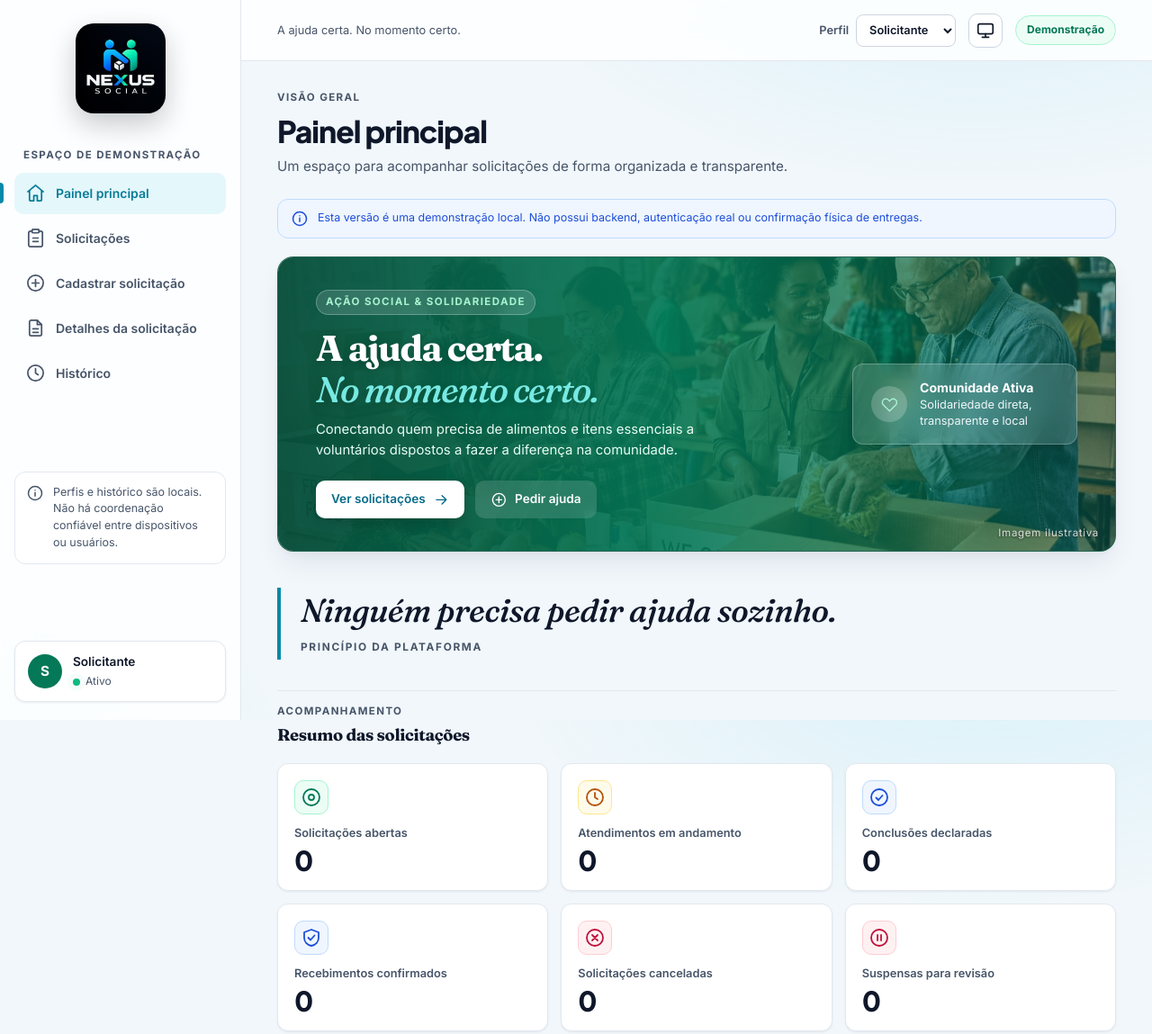
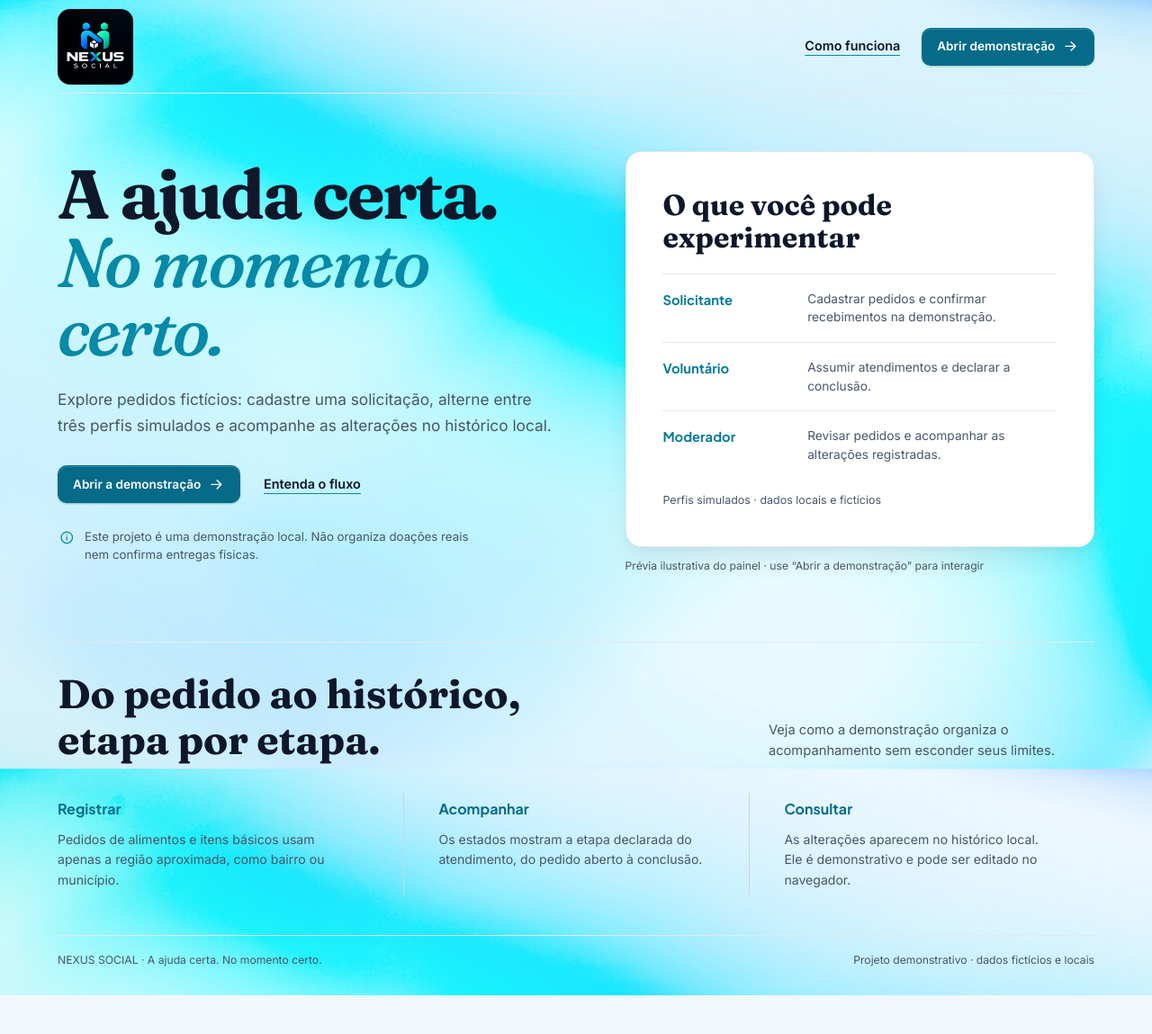
Before and after one commit to Dandan-101-aura/NEXUS-SOCIAL, a website with bundled scripts: page index.html in a window 1280 px wide. Shown: the top 1149 px of the page at 90% size. After the commit the page ends 1106 px from the top, so only its background shows below. Built offline with nearby package versions, Linux system fonts and the light colour scheme.

Commit message:
Fase_de_Desenvolvimento_10_COMPLETA

```diff
--- a/JavaScript/application.js
+++ b/JavaScript/application.js
@@ -35,6 +35,8 @@ import { bindRequestsView, renderRequestsView } from "./views/requests-view.js";
 import { ROLE_LABELS } from "./views/view-utils.js";
 
 const views = [...document.querySelectorAll(".view")];
+const publicHome = document.querySelector("#public-home");
+const appShell = document.querySelector(".app-shell");
 const navigationLinks = [...document.querySelectorAll(".nav-link[data-view]")];
 const navigation = document.querySelector("#site-navigation");
 const menuToggle = document.querySelector(".menu-toggle");
@@ -70,6 +72,7 @@ const sidebarAvatar = document.querySelector("#sidebar-avatar");
 const sidebarProfileName = document.querySelector("#sidebar-profile-name");
 
 const VIEW_TITLES = Object.freeze({
+  home: "Conheça o NEXUS SOCIAL",
   dashboard: "Painel principal",
   requests: "Solicitações",
   "new-request": "Cadastrar solicitação",
@@ -211,6 +214,20 @@ function bindNavigation() {
 }
 
 function showView(viewName, moveFocus) {
+  if (viewName === "home") {
+    publicHome.hidden = false;
+    appShell.hidden = true;
+    document.title = `${VIEW_TITLES.home} | NEXUS SOCIAL`;
+    closeMobileNavigation();
+    if (moveFocus) {
+      publicHome.focus({ preventScroll: true });
+      window.scrollTo({ top: 0 });
+    }
+    return;
+  }
+
+  publicHome.hidden = true;
+  appShell.hidden = false;
   const targetView = document.querySelector(`#view-${viewName}`);
   const targetLink = navigationLinks.find(
     (link) => link.dataset.view === viewName,
--- a/JavaScript/router.js
+++ b/JavaScript/router.js
@@ -1,7 +1,8 @@
 // Roteamento leve por hash. Endereços:
-//   #/painel   #/solicitacoes   #/cadastrar   #/historico
+//   #/inicio   #/painel   #/solicitacoes   #/cadastrar   #/historico
 //   #/solicitacao/<id>   (link direto para os detalhes de uma solicitação)
 const VIEW_PATHS = Object.freeze({
+  home: "inicio",
   dashboard: "painel",
   requests: "solicitacoes",
   "new-request": "cadastrar",
@@ -22,6 +23,10 @@ export function pathFor(view, id = null) {
 }
 
 export function parseHash(hash = window.location.hash) {
+  if (!hash || !hash.startsWith("#/")) {
+    return { view: "home", id: null };
+  }
+
   const cleaned = hash.replace(/^#\/?/, "").split("?")[0];
   const [first = "", ...rest] = cleaned.split("/");
 
@@ -38,7 +43,10 @@ export function parseHash(hash = window.location.hash) {
     return { view: "details", id };
   }
 
-  return { view: PATH_VIEWS[first] ?? "dashboard", id: null };
+  return {
+    view: first ? (PATH_VIEWS[first] ?? "dashboard") : "home",
+    id: null,
+  };
 }
 
 export function navigateTo(view, id = null) {
--- a/index.html
+++ b/index.html
@@ -34,13 +34,150 @@
     />
     <link rel="stylesheet" href="./style.css" />
     <link rel="stylesheet" href="./editorial.css" />
+    <link rel="stylesheet" href="./public.css" />
     <script type="module" src="./JavaScript/script.js"></script>
   </head>
 
   <body>
-    <a class="skip-link" href="#main-content">Pular para o conteúdo</a>
+    <main
+      class="public-home"
+      id="public-home"
+      aria-labelledby="public-title"
+      tabindex="-1"
+    >
+      <a class="skip-link" href="#public-content"
+        >Pular para o conteúdo principal</a
+      >
+      <header class="public-header">
+        <a
+          class="public-brand"
+          href="#/inicio"
+          aria-label="NEXUS SOCIAL, página inicial"
+        >
+          <img src="./assets/nexus-social-logo.jpg" alt="NEXUS SOCIAL" />
+        </a>
+        <nav class="public-nav" aria-label="Navegação da apresentação">
+          <a class="public-how-link" href="#public-how-it-works"
+            >Como funciona</a
+          >
+          <a class="button button-primary" href="#/painel"
+            >Abrir demonstração
+            <span class="btn-icon" data-icon="arrow-right"></span>
+          </a>
+        </nav>
+      </header>
 
-    <div class="app-shell">
+      <div class="public-content" id="public-content" tabindex="-1">
+        <section class="public-hero" aria-labelledby="public-title">
+          <div class="public-hero-copy">
+            <h1 id="public-title">
+              A ajuda certa.<br /><em>No momento certo.</em>
+            </h1>
+            <p>
+              Explore pedidos fictícios: cadastre uma solicitação, alterne entre
+              três perfis simulados e acompanhe as alterações no histórico
+              local.
+            </p>
+            <div class="public-hero-actions">
+              <a class="button button-primary" href="#/painel"
+                >Abrir a demonstração
+                <span class="btn-icon" data-icon="arrow-right"></span>
+              </a>
+              <a class="public-secondary-link" href="#public-how-it-works"
+                >Entenda o fluxo</a
+              >
+            </div>
+            <p class="public-demo-note">
+              <span class="public-demo-icon" data-icon="info"></span>
+              <span
+                >Este projeto é uma demonstração local. Não organiza doações
+                reais nem confirma entregas físicas.</span
+              >
+            </p>
+          </div>
+          <figure class="public-hero-visual">
+            <div
+              class="public-panel-preview"
+              aria-label="Prévia ilustrativa do painel e dos três perfis da demonstração"
+            >
+              <h2>O que você pode experimentar</h2>
+              <dl class="public-profile-list">
+                <div>
+                  <dt>Solicitante</dt>
+                  <dd>
+                    Cadastrar pedidos e confirmar recebimentos na demonstração.
+                  </dd>
+                </div>
+                <div>
+                  <dt>Voluntário</dt>
+                  <dd>Assumir atendimentos e declarar a conclusão.</dd>
+                </div>
+                <div>
+                  <dt>Moderador</dt>
+                  <dd>
+                    Revisar pedidos e acompanhar as alterações registradas.
+                  </dd>
+                </div>
+              </dl>
+              <p class="public-preview-footnote">
+                Perfis simulados · dados locais e fictícios
+              </p>
+            </div>
+            <figcaption>
+              Prévia ilustrativa do painel · use “Abrir a demonstração” para
+              interagir
+            </figcaption>
+          </figure>
+        </section>
+
+        <section
+          class="public-flow"
+          id="public-how-it-works"
+          aria-labelledby="public-flow-title"
+        >
+          <div class="public-flow-heading">
+            <h2 id="public-flow-title">
+              Do pedido ao histórico, etapa por etapa.
+            </h2>
+            <p>
+              Veja como a demonstração organiza o acompanhamento sem esconder
+              seus limites.
+            </p>
+          </div>
+          <ol class="public-flow-steps">
+            <li>
+              <h3>Registrar</h3>
+              <p>
+                Pedidos de alimentos e itens básicos usam apenas a região
+                aproximada, como bairro ou município.
+              </p>
+            </li>
+            <li>
+              <h3>Acompanhar</h3>
+              <p>
+                Os estados mostram a etapa declarada do atendimento, do pedido
+                aberto à conclusão.
+              </p>
+            </li>
+            <li>
+              <h3>Consultar</h3>
+              <p>
+                As alterações aparecem no histórico local. Ele é demonstrativo e
+                pode ser editado no navegador.
+              </p>
+            </li>
+          </ol>
+        </section>
+      </div>
+
+      <footer class="public-footer">
+        <span>NEXUS SOCIAL · A ajuda certa. No momento certo.</span>
+        <span>Projeto demonstrativo · dados fictícios e locais</span>
+      </footer>
+    </main>
+
+    <div class="app-shell" hidden>
+      <a class="skip-link" href="#main-content">Pular para o conteúdo</a>
       <aside
         class="sidebar"
         id="site-navigation"
@@ -48,8 +185,8 @@
       >
         <a
           class="brand"
-          href="#/painel"
-          aria-label="NEXUS SOCIAL, painel principal"
+          href="#/inicio"
+          aria-label="NEXUS SOCIAL, página inicial"
         >
           <img
             class="brand-logo"
--- /dev/null
+++ b/public.css
@@ -0,0 +1,379 @@
+.public-home {
+  min-height: 100vh;
+  padding: 0 clamp(20px, 5vw, 72px) 28px;
+  background-color: transparent;
+  background-image:
+    radial-gradient(56rem 38rem at 96% 0%, var(--glow-1), transparent 64%),
+    radial-gradient(42rem 28rem at 0% 82%, var(--glow-2), transparent 66%);
+  color: var(--text);
+}
+
+.public-header,
+.public-content,
+.public-footer {
+  width: min(100%, 1240px);
+  margin-inline: auto;
+}
+
+.public-header {
+  display: flex;
+  min-height: 104px;
+  align-items: center;
+  justify-content: space-between;
+  gap: 24px;
+  border-bottom: 1px solid var(--border);
+}
+
+.public-brand {
+  display: inline-flex;
+  align-items: center;
+  border-radius: 14px;
+}
+
+.public-brand img {
+  display: block;
+  width: 84px;
+  height: 84px;
+  border-radius: 14px;
+  object-fit: contain;
+}
+
+.public-nav,
+.public-hero-actions {
+  display: flex;
+  align-items: center;
+  gap: 24px;
+}
+
+.public-how-link,
+.public-secondary-link {
+  color: var(--text);
+  font-size: 0.9rem;
+  font-weight: 600;
+  text-decoration-color: var(--primary);
+  text-underline-offset: 5px;
+}
+
+.public-hero {
+  display: grid;
+  grid-template-columns: minmax(0, 1.03fr) minmax(340px, 0.97fr);
+  align-items: center;
+  gap: clamp(40px, 6vw, 88px);
+  padding-block: clamp(36px, 5vw, 68px) clamp(48px, 6vw, 76px);
+}
+
+.public-hero-copy {
+  max-width: 620px;
+}
+
+.public-hero h1 {
+  max-width: 11ch;
+  margin: 0 0 24px;
+  font-family: var(--font-serif);
+  font-size: clamp(3.2rem, 6vw, 5.65rem);
+  font-weight: 600;
+  letter-spacing: -0.035em;
+  line-height: 0.99;
+}
+
+.public-hero h1 em {
+  color: var(--primary);
+  font-weight: 500;
+}
+
+.public-hero-copy > p:not(.public-demo-note) {
+  max-width: 54ch;
+  margin: 0 0 30px;
+  color: var(--muted);
+  font-size: clamp(1rem, 1.35vw, 1.18rem);
+  line-height: 1.65;
+}
+
+.public-hero-actions {
+  flex-wrap: wrap;
+  gap: 18px 26px;
+}
+
+.public-demo-note {
+  display: flex;
+  max-width: 55ch;
+  align-items: flex-start;
+  gap: 10px;
+  margin: 28px 0 0;
+  color: var(--muted);
+  font-size: 0.83rem;
+  line-height: 1.5;
+}
+
+.public-demo-icon {
+  display: inline-grid;
+  flex: 0 0 auto;
+  place-items: center;
+  width: 20px;
+  height: 20px;
+  color: var(--primary);
+}
+
+.public-hero-visual {
+  min-width: 0;
+  margin: 0;
+}
+
+.public-panel-preview {
+  display: flex;
+  min-height: 390px;
+  flex-direction: column;
+  justify-content: center;
+  padding: clamp(24px, 3.2vw, 42px);
+  border: 1px solid var(--border);
+  border-radius: var(--radius-lg);
+  background: var(--surface);
+  box-shadow: var(--shadow-lg);
+}
+
+.public-panel-preview h2 {
+  max-width: 16ch;
+  margin: 0 0 22px;
+  font-family: var(--font-serif);
+  font-size: clamp(1.6rem, 2.5vw, 2.1rem);
+  font-weight: 600;
+  line-height: 1.12;
+}
+
+.public-profile-list {
+  margin: 0;
+  padding: 0;
+}
+
+.public-profile-list > div {
+  display: grid;
+  grid-template-columns: minmax(112px, 0.68fr) minmax(0, 1.32fr);
+  gap: 18px;
+  padding: 17px 0;
+  border-top: 1px solid var(--border);
+}
+
+.public-profile-list dt {
+  color: var(--primary-text);
+  font-family: var(--font-display);
+  font-size: 0.92rem;
+  font-weight: 700;
+}
+
+.public-profile-list dd {
+  margin: 0;
+  color: var(--muted);
+  font-size: 0.86rem;
+  line-height: 1.5;
+}
+
+.public-preview-footnote {
+  margin: 14px 0 0;
+  color: var(--muted);
+  font-size: 0.78rem;
+}
+
+.public-hero-visual figcaption {
+  margin-top: 12px;
+  color: var(--muted);
+  font-size: 0.76rem;
+  line-height: 1.45;
+}
+
+:root:not([data-theme="dark"]) .public-nav .button-primary,
+:root:not([data-theme="dark"]) .public-hero-actions .button-primary {
+  background: var(--primary-hover);
+}
+
+:root:not([data-theme="dark"]) .public-nav .button-primary:hover,
+:root:not([data-theme="dark"]) .public-hero-actions .button-primary:hover {
+  background: #05566d;
+}
+
+.public-flow {
+  padding: 32px 0 44px;
+  border-top: 1px solid var(--border);
+}
+
+.public-flow-heading {
+  display: flex;
+  align-items: end;
+  justify-content: space-between;
+  gap: 28px;
+  margin-bottom: 34px;
+}
+
+.public-flow-heading h2 {
+  max-width: 18ch;
+  margin: 0;
+  font-family: var(--font-serif);
+  font-size: clamp(1.8rem, 3.5vw, 2.8rem);
+  font-weight: 600;
+  line-height: 1.12;
+}
+
+.public-flow-heading > p {
+  max-width: 39ch;
+  margin: 0;
+  color: var(--muted);
+  font-size: 0.92rem;
+  line-height: 1.6;
+}
+
+.public-flow-steps {
+  display: grid;
+  grid-template-columns: repeat(3, minmax(0, 1fr));
+  gap: 0;
+  margin: 0;
+  padding: 0;
+  list-style: none;
+}
+
+.public-flow-steps li {
+  padding: 6px clamp(18px, 3vw, 42px) 6px 0;
+}
+
+.public-flow-steps li + li {
+  padding-left: clamp(18px, 3vw, 42px);
+  border-left: 1px solid var(--border-strong);
+}
+
+.public-flow-steps h3 {
+  margin: 0 0 10px;
+  color: var(--primary-hover);
+  font-family: var(--font-display);
+  font-size: 1rem;
+  font-weight: 700;
+}
+
+.public-flow-steps p {
+  max-width: 34ch;
+  margin: 0;
+  color: var(--muted);
+  font-size: 0.88rem;
+  line-height: 1.6;
+}
+
+.public-footer {
+  display: flex;
+  justify-content: space-between;
+  gap: 16px;
+  padding-top: 18px;
+  border-top: 1px solid var(--border);
+  color: var(--muted);
+  font-size: 0.76rem;
+}
+
+.public-brand:focus-visible,
+.public-how-link:focus-visible,
+.public-secondary-link:focus-visible {
+  outline: 3px solid var(--ring);
+  outline-offset: 4px;
+}
+
+@media (max-width: 820px) {
+  .public-home {
+    padding-inline: 24px;
+  }
+
+  .public-hero {
+    grid-template-columns: minmax(0, 1fr);
+    gap: 34px;
+  }
+
+  .public-flow-heading {
+    align-items: flex-start;
+    flex-direction: column;
+    gap: 12px;
+  }
+}
+
+@media (max-width: 680px) {
+  .public-home {
+    padding: 0 18px 22px;
+  }
+
+  .public-header {
+    min-height: 84px;
+    gap: 12px;
+  }
+
+  .public-brand img {
+    width: 72px;
+    height: 72px;
+  }
+
+  .public-nav {
+    gap: 12px;
+  }
+
+  .public-how-link {
+    display: none;
+  }
+
+  .public-nav .button {
+    min-height: 42px;
+    padding-inline: 14px;
+    font-size: 0.82rem;
+  }
+
+  .public-hero {
+    grid-template-columns: minmax(0, 1fr);
+    gap: 34px;
+    padding-block: 42px 52px;
+  }
+
+  .public-hero h1 {
+    max-width: 12ch;
+    margin-bottom: 18px;
+    font-size: clamp(2.9rem, 12vw, 4.3rem);
+  }
+
+  .public-hero-copy > p:not(.public-demo-note) {
+    margin-bottom: 22px;
+    font-size: 1rem;
+  }
+
+  .public-hero-actions {
+    align-items: flex-start;
+    gap: 16px 20px;
+  }
+
+  .public-demo-note {
+    margin-top: 22px;
+  }
+
+  .public-panel-preview {
+    min-height: 0;
+    padding: 24px 20px;
+  }
+
+  .public-profile-list > div {
+    grid-template-columns: minmax(0, 1fr);
+    gap: 4px;
+  }
+
+  .public-flow {
+    padding-block: 28px 34px;
+  }
+
+  .public-flow-steps {
+    grid-template-columns: minmax(0, 1fr);
+  }
+
+  .public-flow-steps li,
+  .public-flow-steps li + li {
+    padding: 18px 0;
+    border-left: 0;
+    border-top: 1px solid var(--border);
+  }
+
+  .public-flow-steps li:first-child {
+    border-top: 0;
+  }
+
+  .public-footer {
+    flex-direction: column;
+    gap: 6px;
+  }
+}
--- a/style.css
+++ b/style.css
@@ -12,6 +12,8 @@
     sans-serif;
 
   --bg: #f1f7fb;
+  --page-art: url("./assets/background-light.jpg");
+  --page-wash: rgb(239 248 255 / 10%);
   --surface: #ffffff;
   --surface-2: #f1f5f9;
   --glass: rgb(255 255 255 / 85%);
@@ -63,6 +65,8 @@
 
 :root[data-theme="dark"] {
   color-scheme: dark;
+  --page-art: url("./assets/background-dark.jpg");
+  --page-wash: rgb(4 10 28 / 22%);
   --bg: #06101d;
   --surface: #0b1b2d;
   --surface-2: #12283b;
@@ -121,8 +125,11 @@ body {
   margin: 0;
   background-color: var(--bg);
   background-image:
+    linear-gradient(var(--page-wash), var(--page-wash)), var(--page-art),
     radial-gradient(55rem 30rem at 85% -10%, var(--glow-1), transparent 60%),
     radial-gradient(40rem 25rem at -5% 105%, var(--glow-2), transparent 60%);
+  background-size: cover, cover, auto, auto;
+  background-position: center, center, center, center;
   background-attachment: fixed;
   color: var(--text);
   font-size: 0.9375rem;
```
Also changed, not shown: PRODUCT.md (added, +68 -0 lines), tests/e2e/app.test.js (+29 -2 lines), tests/e2e/support.js (+7 -2 lines), README.md, assets/background-dark.jpg (added), assets/background-light.jpg (added).
